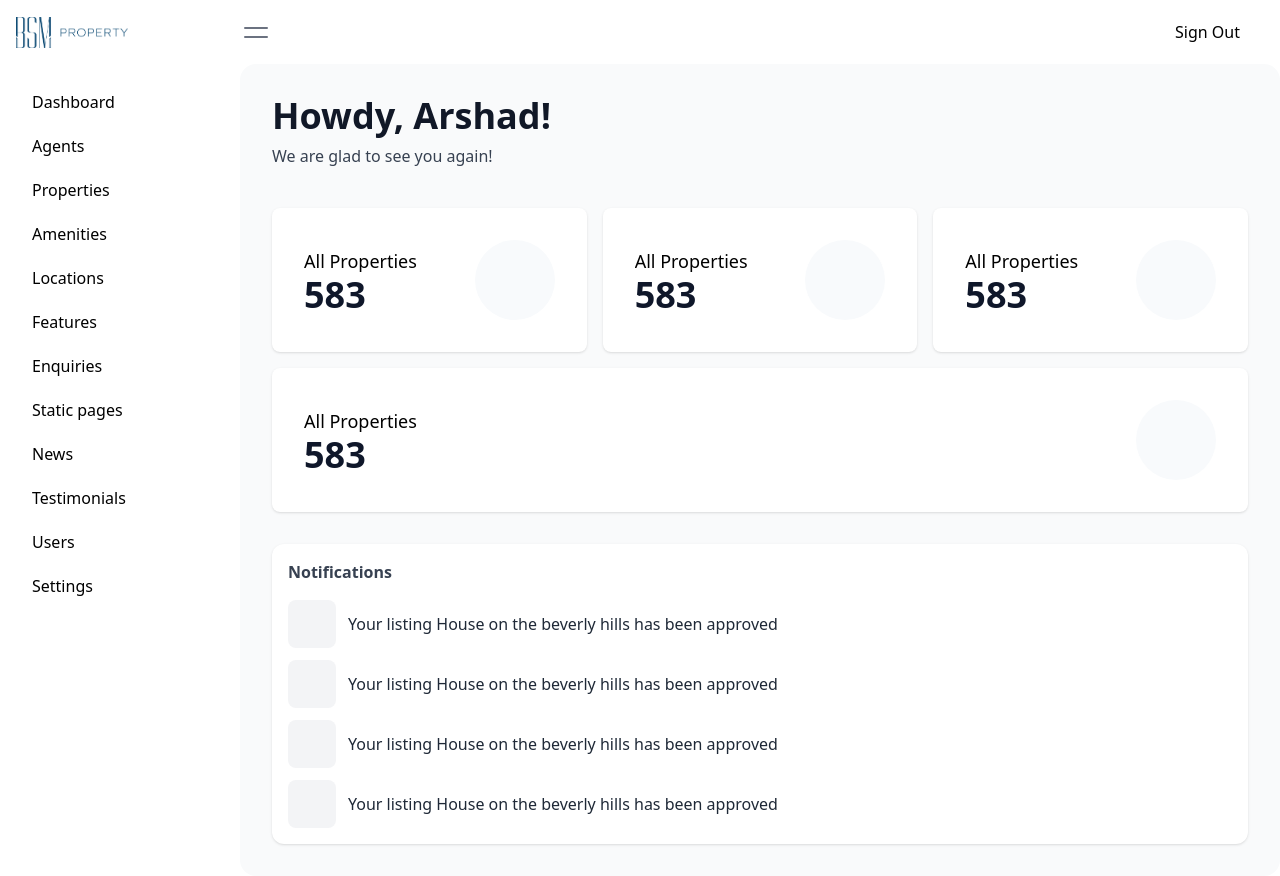
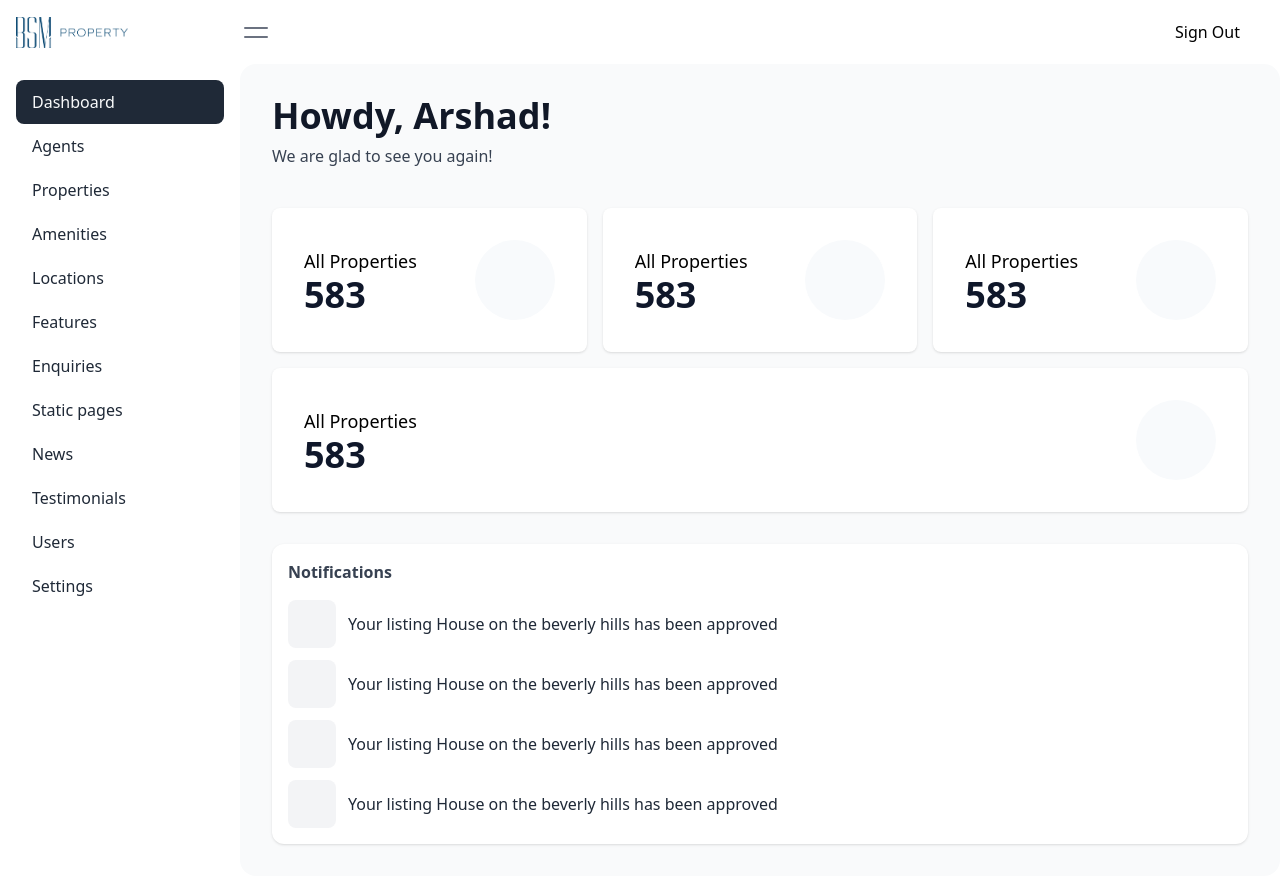
Before and after one commit to santokhan/ssi-shopping-admin, a React (Vite) app: page / in a window 1280 px wide. Built offline with nearby package versions, Linux system fonts and the light colour scheme; no server answers; sample sign-in values are in the browser's storage; some icons are missing.

Commit message:
update sidebar

```diff
--- a/src/layout/Sidebar.jsx
+++ b/src/layout/Sidebar.jsx
@@ -1,9 +1,11 @@
 import React from 'react';
 import { sidebarNavs } from '../utils/sidebar-navs';
 import { Link, useLocation } from 'react-router-dom';
+import { twMerge } from 'tailwind-merge';
 
 const Sidebar = () => {
     const location = useLocation();
+    const pathName = location.pathname;
 
     return (
         <div>
@@ -12,7 +14,10 @@ const Sidebar = () => {
                     const { label, to } = item;
                     return (
                         <li key={index}>
-                            <Link to={to} className='block py-2.5 px-4 rounded-lg font-medium hover:bg-gray-100'>{label}</Link>
+                            <Link to={to} className={twMerge(
+                                'block py-2.5 px-4 rounded-lg font-medium',
+                                pathName == to ? 'bg-gray-800 text-gray-50' : "text-gray-800 hover:bg-gray-100"
+                            )}>{label}</Link>
                         </li>
                     );
                 })}
```
